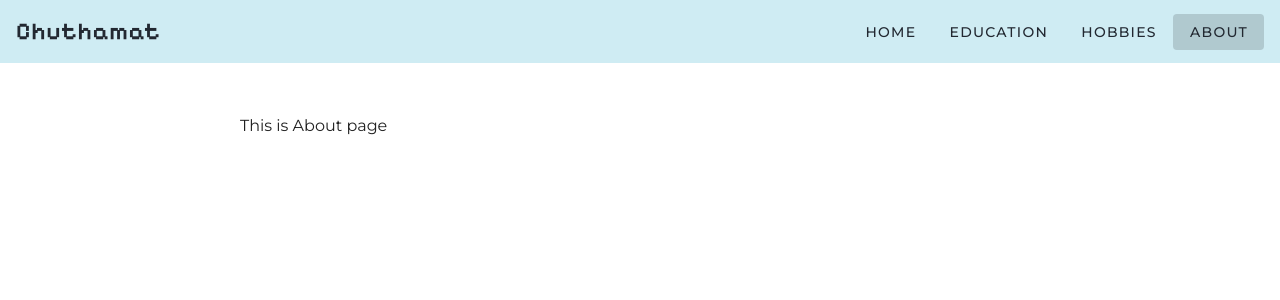
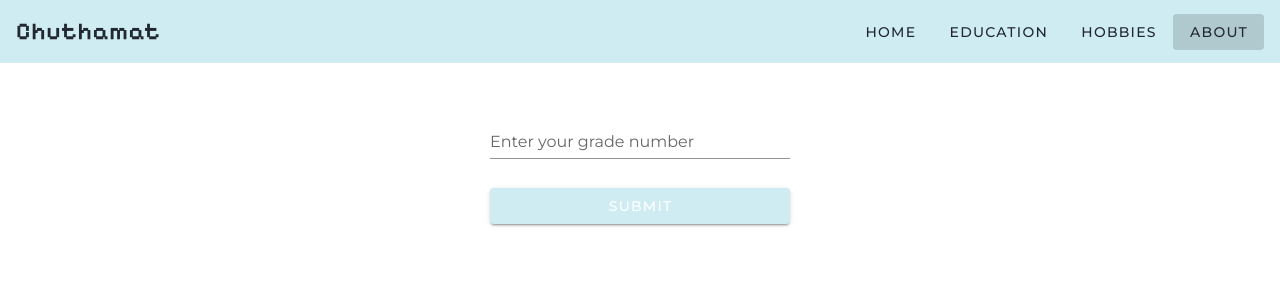
Before and after one commit to ChuthamatDev/workshop-vuejs, a Vue app: page /about in a window 1280 px wide. Shown: the top 300 px of the page. Built offline with nearby package versions, Linux system fonts and the light colour scheme.

Commit message:
feat: add about page workshop 2

```diff
--- a/src/views/AboutView.vue
+++ b/src/views/AboutView.vue
@@ -1,5 +1,83 @@
-<template><div>This is About page</div></template>
+<template>
+  <v-sheet class="mx-auto" max-width="300">
+    <v-form ref="form" @submit.prevent="submit">
+      <v-text-field
+        v-model="input"
+        :rules="rules"
+        label="Enter your grade number"
+        type="number"
+      ></v-text-field>
 
-<script></script>
+      <v-btn :loading="loading" class="mt-2" type="submit" color="primary" block
+        >Submit</v-btn
+      >
+    </v-form>
 
-<style></style>
+    <v-alert
+      v-if="grade"
+      class="mt-4"
+      :type="gradeAlert.type"
+      :color="gradeAlert.color"
+      outlined
+    >
+      Score: <strong>{{ input }}</strong> — Grade: <strong>{{ grade }}</strong>
+      <div>{{ gradeAlert.message }}</div>
+    </v-alert>
+  </v-sheet>
+</template>
+
+<script>
+export default {
+  name: "GradeView",
+
+  data() {
+    return {
+      loading: false,
+      input: "",
+      grade: null,
+      rules: [
+        (value) => {
+          if (!value && value !== 0) return "Please enter a grade number";
+          const num = Number(value);
+          if (isNaN(num)) return "Please enter numbers only";
+          if (num < 0 || num > 100) return "Score must be between 0 and 100";
+          return true;
+        },
+      ],
+    };
+  },
+
+  computed: {
+    gradeAlert() {
+      const map = {
+        A: { type: "success", color: "green", message: "Excellent" },
+        B: { type: "success", color: "teal", message: "Good job" },
+        C: { type: "warning", color: "orange", message: "Not bad" },
+        D: { type: "warning", color: "amber", message: "Need improvement" },
+        F: { type: "error", color: "red", message: "Failed. Try again" },
+      };
+      return map[this.grade] || {};
+    },
+  },
+
+  methods: {
+    getGrade(score) {
+      if (score >= 80) return "A";
+      else if (score >= 70) return "B";
+      else if (score >= 60) return "C";
+      else if (score >= 50) return "D";
+      else return "F";
+    },
+
+    async submit() {
+      const valid = this.$refs.form.validate();
+      if (!valid) return;
+
+      this.loading = true;
+      await new Promise((resolve) => setTimeout(resolve, 500));
+      this.grade = this.getGrade(Number(this.input));
+      this.loading = false;
+    },
+  },
+};
+</script>
```
